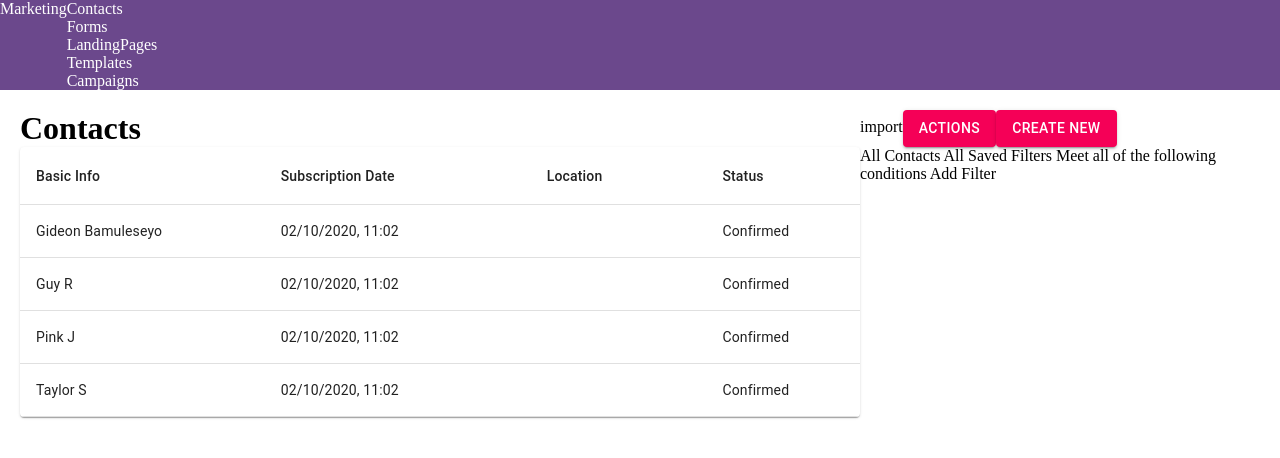
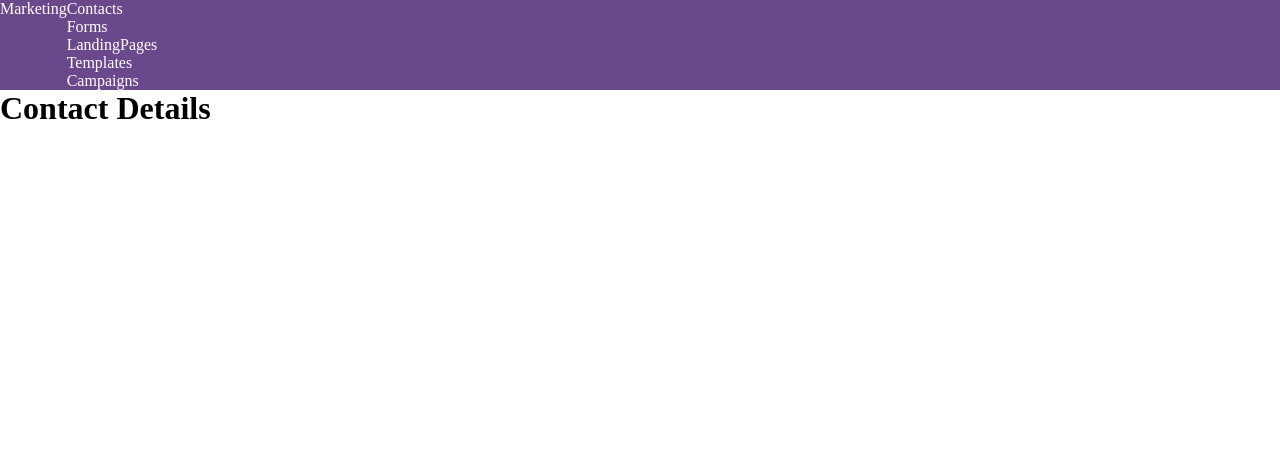
Before and after one commit to lytes20/engage-web, a React (Create React App) app: page /contact-details in a window 1280 px wide. Shown: the top 458 px of the page. Built offline with nearby package versions, Linux system fonts and the light colour scheme; the HTML template or start-up script is replaced by a standard one.

Commit message:
Add react router

```diff
--- a/package.json
+++ b/package.json
@@ -9,6 +9,7 @@
     "node-sass": "^4.13.1",
     "react": "^16.13.0",
     "react-dom": "^16.13.0",
+    "react-router-dom": "^5.1.2",
     "react-scripts": "3.4.0"
   },
   "scripts": {
--- a/src/App.js
+++ b/src/App.js
@@ -1,11 +1,12 @@
 import React from 'react';
 import NavBar from './components/NavBar'
 import Contacts from './components/Contacts'
+import Routes from './routes'
 function App() {
   return (
     <div>
       <NavBar />
-      <Contacts />
+      <Routes />
     </div>
   );
 }
--- /dev/null
+++ b/src/components/ContactDetails.jsx
@@ -0,0 +1,18 @@
+import React from "react";
+
+import "../assets/styles/contacts.scss";
+
+function ContactDetails() {
+  return (
+    <div>
+      <h1>Contact Details</h1>
+      {/* contact details side  */}
+      <div></div>
+
+      {/* contact details main  */}
+      <div></div>
+    </div>
+  );
+}
+
+export default ContactDetails;
--- a/src/components/ContactsTable.jsx
+++ b/src/components/ContactsTable.jsx
@@ -1,11 +1,12 @@
 import React from "react";
 
+import { withRouter } from "react-router-dom";
 import Table from "@material-ui/core/Table";
 import TableBody from "@material-ui/core/TableBody";
 import TableCell from "@material-ui/core/TableCell";
 import TableRow from "@material-ui/core/TableRow";
 import TableContainer from "@material-ui/core/TableContainer";
-import Paper from '@material-ui/core/Paper';
+import Paper from "@material-ui/core/Paper";
 import { withStyles } from "@material-ui/core/styles";
 
 import CustomTableHead from "./CustomTableHead";
@@ -17,9 +18,13 @@ export const CustomTableRow = withStyles({
     cursor: "pointer"
   }
 })(TableRow);
-function ContactsTable() {
+function ContactsTable(props) {
   const [order, setOrder] = React.useState("asc");
   const [orderBy, setOrderBy] = React.useState("id");
+
+  function handleOpenContactDetails(contact) {
+    props.history.push("/contact-details");
+  }
 
   return (
     <TableContainer component={Paper}>
@@ -34,7 +39,7 @@ function ContactsTable() {
             <CustomTableRow
               hover
               key={contact.name}
-              onClick={() => console.log(contact)}
+              onClick={() => handleOpenContactDetails(contact)}
             >
               <TableCell>{contact.name}</TableCell>
               <TableCell>{contact.date}</TableCell>
@@ -48,4 +53,4 @@ function ContactsTable() {
   );
 }
 
-export default ContactsTable;
+export default withRouter(ContactsTable);
--- /dev/null
+++ b/src/routes.js
@@ -0,0 +1,20 @@
+import React from "react";
+import { BrowserRouter, Switch, Route } from "react-router-dom";
+
+import Contacts from "./components/Contacts";
+import ContactDetails from "./components/ContactDetails";
+
+const routes = () => {
+  return (
+    <div>
+      <BrowserRouter>
+        <Switch>
+          <Route path="/" exact component={Contacts} />
+          <Route path="/contact-details" exact component={ContactDetails} />
+        </Switch>
+      </BrowserRouter>
+    </div>
+  );
+};
+
+export default routes;
```
Also changed, not shown: 1 other file (tests, documents, lock files or other folders).
